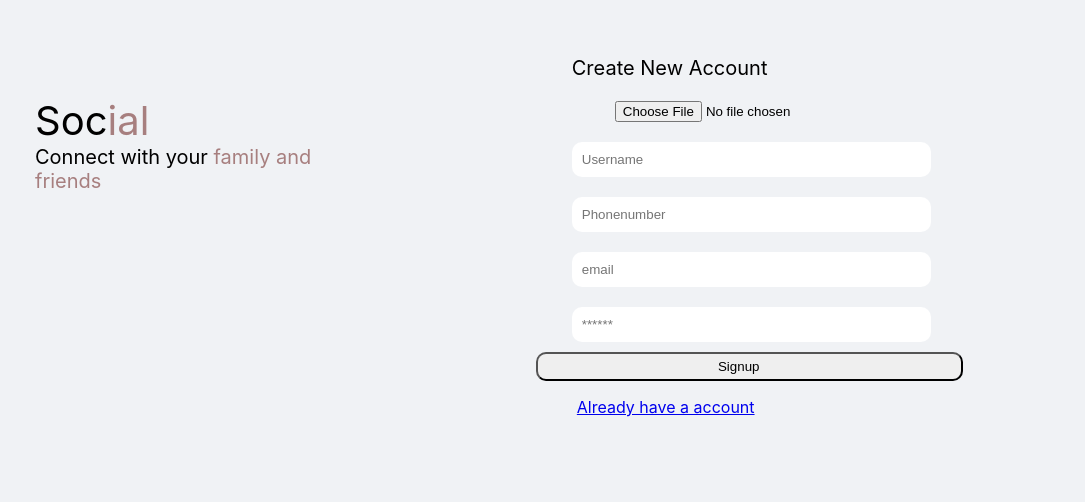
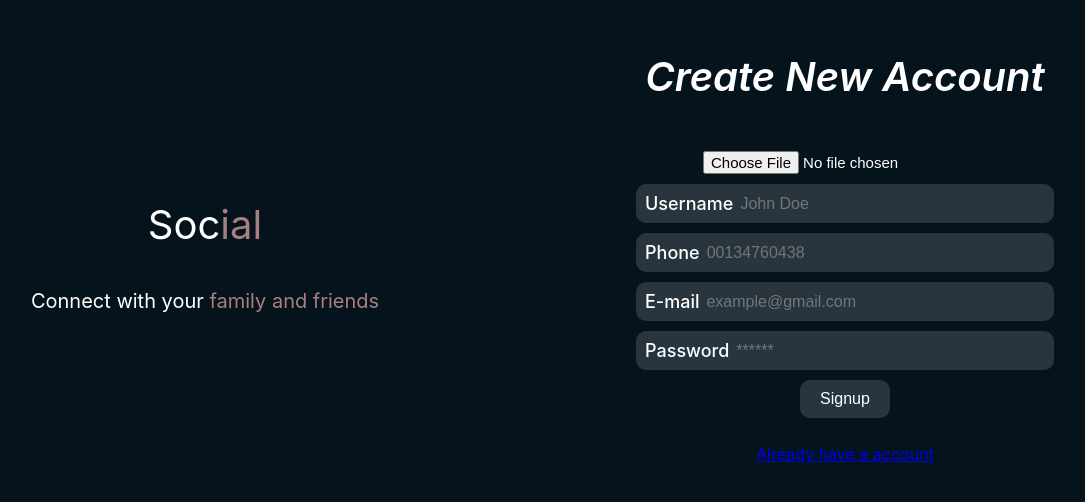
Before and after one commit to prevailayodele2/Treasure-media, a React (Create React App) app: page /signup in a window 1280 px wide. Shown: the part 154-656 px from the top of the page, without its empty margins (115-1200 px from the left). Built offline with nearby package versions, Linux system fonts and the light colour scheme; a web font is replaced by a local one.

Commit message:
changes made to sign up and login

```diff
--- a/src/Component/RightsideContainer/rightbar.css
+++ b/src/Component/RightsideContainer/rightbar.css
@@ -4,6 +4,7 @@
   flex-direction: column;
   justify-content: space-around;
   width: 100%;
+  gap: 20px;
   height: 85vh;
 }
 
@@ -42,6 +43,7 @@
   max-height: 60vh ;
   flex-direction: column;
   overflow: hidden;
+  /* overflow-y: scroll; */
   border-radius: 20px;
   background-color: #28353e;
   background: #28353e;
--- a/src/Pages/Login/login.css
+++ b/src/Pages/Login/login.css
@@ -1,52 +1,52 @@
-.mainContainerForsignup{
+.ddddddddd {
   background-color: #f0f2f5;
   height: 100vh;
+  width: 100%;
+  display: flex;
+flex-direction: row;
 }
 
-.submainContainer{
+
+.ddddddddd .first-div {
+  flex: 1;
   display: flex;
+  justify-content: center;
   align-items: center;
-          padding-top: 200px;
+  border: 1px solid black;
+}
+/* .ddddddddd .submainContainerrd .secondd-div {
+  flex: 1;
+  border: 1px solid black;
+}
+.logoText {
+  font-size: 40px;
+}
+.introtext {
+  font-size: 20px;
 }
 
-.logoText{
-          font-size: 40px;
-          text-align: start;
-          margin-top: 0px;
-}
-.introtext{
+.createaccountTxts {
   font-size: 20px;
-          text-align: start;
-          margin-top: -40px;
 }
 
-.createaccountTxt{
-          font-size: 20px;
-          margin-top: 10px;
-          text-align: start;
-          margin-left: 30%;
-}
-
-.inputText{
-          display: flex;
-          margin-left: 30%;
-          width: 40%;
-          margin-top: 20px;
-          padding: 10px;
+.inputTextx {
+  width: 200px;
+  height: 30px;
   border: none;
+  background-color: inherit;
   border-radius: 10px;
 }
-
-.btnforsignup{
-          margin-left: 2%;
-          margin-top: 10px;
+.inputContainerttt{
+    display: flex;
+    background-color: #28353e;
+    flex-direction: row;
+    align-items: center;
+    border: 1px solid black;
+}
+.btnforsignup {
   border-radius: 10px;
-          padding-left: 180px;
-          padding-right: 202px;
-          padding-top: 5px;
-          padding-bottom: 5px;
   cursor: pointer;
 }
-.part{
+.part {
   color: rgb(167, 127, 127);
-}
+} */
--- a/src/Pages/Login/login.js
+++ /dev/null
@@ -1,38 +0,0 @@
-import React from 'react'
-import { Link } from 'react-router-dom'
-import { useDispatch } from 'react-redux'
-import "./login.css"
-import { useState } from 'react';
-import { login } from '../../Component/ReduxContainer/apiCall';
-export default function Login() {
-  const dispatch = useDispatch();
-  //const {isFetching  , error} = useSelector((state)=>state.user);
-  const [email , setemail]= useState('');
-  const [password , setPassword] = useState('');
-const handleClick = (e)=>{
-  e.preventDefault();
-  login(dispatch ,{email , password});
-}
-  return (
-    <div className='mainContainerForsignup'>
-      <div className='submainContainer'>
-        <div style={{flex:1 , marginLeft:150  , marginBottom:"170px"}}>
-          <p className='logoText'>Soc<span className='part'>ial</span></p>
-          <p className='introtext'>Connect with your <span className='part'>family and friends </span></p>
-        </div>
-        <div style={{flex:3}}>
-          <p className='createaccountTxt'>Login Account</p>
-          <input type="email" name="" id="email" placeholder='Email' onChange={(e)=>setemail(e.target.value)} className='inputText' />
-          <input type="password" placeholder='******' name="" onChange={(e)=>setPassword(e.target.value)} id="password" className='inputText' />
-          <button className='btnforsignup' onClick={handleClick}>Login</button>
-          <Link to={"/forgot/password"}>
-          <p style={{textAlign:'start' , marginLeft:"30.6%" }}>Forgot password</p>
-          </Link>
-          <Link to={"/signup"}>
-          <p style={{textAlign:'start' , marginLeft:"30.6%" }}>Create New Account</p>
-          </Link>
-        </div>
-      </div>
-    </div>
-  )
-}
--- /dev/null
+++ b/src/Pages/Login/login.jsx
@@ -0,0 +1,167 @@
+import React from 'react';
+import { Link } from 'react-router-dom';
+import { useDispatch } from 'react-redux';
+import './login.css';
+import { useState } from 'react';
+import { login } from '../../Component/ReduxContainer/apiCall';
+import { CircularProgress, Stack } from '@mui/material';
+import { Box, styled, width } from '@mui/system';
+
+const LoginContainer = styled('div')(({ theme }) => ({
+  width: '100%',
+  height: '100vh',
+  display: 'flex',
+  flexDirection: 'row',
+  backgroundColor: '#05141c',
+}));
+const LoginFirstDiv = styled('div')(({ theme }) => ({
+  flex: 1,
+  display: 'flex',
+  flexDirection:'column',
+  justifyContent: 'center',
+  alignItems: 'center',
+}));
+const LoginSecondDiv = styled('div')(({ theme }) => ({
+  flex: 1,
+  display: 'flex',
+  flexDirection: 'column',
+  justifyContent: 'center',
+  alignItems: 'center',
+  'div':{
+
+  }
+}));
+const InnerContainer = styled('div')(({ theme }) => ({
+  flexDirection: 'column',
+  button: {
+    border: 'none',
+    borderRadius: '10px',
+    padding: '10px 20px',
+    fontSize: '16px',
+    fontWeight: 500,
+    backgroundColor: '#28353e',
+    color: '#fff',
+    cursor: 'pointer',
+  },
+  'button:hover': {
+    backgroundColor: '#1a2024',
+  },
+}));
+const Header = styled('h2')(({ theme }) => ({
+  color: '#fff',
+  fontSize: '40px',
+  fontWeight: 600,
+  fontStyle: 'italic',
+}));
+const LastFooter = styled('div')(({ theme }) => ({
+  display: 'flex',
+  flexDirection: 'row',
+  gap: '100px',
+  a: {
+    textDecoration: 'none',
+  },
+  'a:hover': {
+    textDecoration: 'underline',
+  },
+}));
+const INputContainer = styled('div')(({ theme }) => ({
+  // border: '1px solid black',
+  padding: '',
+  backgroundColor: '#28353e',
+  borderRadius: '20px',
+  marginBottom: '10px',
+  label: {
+    fontSize: '18px',
+    fontWeight: 500,
+    color: '#fff',
+    marginLeft: '5px',
+  },
+
+  input: {
+    border: 'none',
+    outline: 'none',
+    height: '33px',
+    fontSize: '16px',
+    fontWeight: 400,
+    color: '#a19c9c',
+    backgroundColor: '#28353e',
+    marginLeft: '5px',
+    borderRadius: '20px',
+    width: '300px',
+    // boxShadow: 'inset 8px 8px 12px #05141c, inset -8px -8px 12px #05141c'
+  },
+}));
+
+export default function Login() {
+  const dispatch = useDispatch();
+  //const {isFetching  , error} = useSelector((state)=>state.user);
+  const [email, setemail] = useState('');
+  const [password, setPassword] = useState('');
+  const [isLoading, setIsLoading] = useState(false);
+  const handleClick = (e) => {
+    setIsLoading(true);
+    e.preventDefault();
+    login(dispatch, { email, password });
+    setIsLoading(false);
+  };
+  return (
+    <>
+      <LoginContainer>
+        <LoginFirstDiv>
+          <div>
+          <p style={{ color: '#fff' }} className="logoText">
+            Soc<span className="part">ial</span>
+          </p>
+          <p style={{ color: '#fff' }} className="introtext">
+            Connect with your <span className="part">family and friends </span>
+          </p>
+          </div>
+        </LoginFirstDiv>
+        <LoginSecondDiv>
+          <InnerContainer>
+            <Header>Login</Header>
+            <INputContainer>
+              <label>{'E-mail'}</label>
+              <input
+                type="email"
+                name=""
+                id="email"
+                placeholder="example@gmail.com"
+                onChange={(e) => setemail(e.target.value)}
+              />
+            </INputContainer>
+            <INputContainer>
+              <label>password</label>
+              <input
+                type="password"
+                placeholder="******"
+                name=""
+                onChange={(e) => setPassword(e.target.value)}
+                id="password"
+              />
+            </INputContainer>
+            <button onClick={handleClick} disabled={isLoading}>
+              {!isLoading ? (
+                'Continue'
+              ) : (
+                <CircularProgress
+                  thickness={2}
+                  sx={{ padding: '0px 17px' }}
+                  size={22}
+                />
+              )}
+            </button>
+          </InnerContainer>
+          <LastFooter>
+            <Link to={'/forgot/password'}>
+              <p style={{}}>Forgot password</p>
+            </Link>
+            <Link to={'/signup'}>
+              <p style={{}}>Create New Account</p>
+            </Link>
+          </LastFooter>
+        </LoginSecondDiv>
+      </LoginContainer>
+    </>
+  );
+}
--- a/src/Pages/Register/signup.css
+++ b/src/Pages/Register/signup.css
@@ -1,51 +1,69 @@
 .mainContainerForsignup{
-          background-color: #f0f2f5;
+          background-color: #05141c;
           height: 100vh;
+          width: 100%;
 }
 
 .submainContainer{
           display: flex;
+          height: 100%;
+
           align-items: center;
-          padding-top: 200px;
 }
 
 .logoText{
           font-size: 40px;
-          text-align: start;
-          margin-top: 0px;
 }
 .introtext{
           font-size: 20px;
-          text-align: start;
-          margin-top: -40px;
 }
 
 .createaccountTxt{
-          font-size: 20px;
-          margin-top: 10px;
-          text-align: start;
-          margin-left: 30%;
+          font-size: 40px;
+          font-weight: 600;
+          font-style: italic;
+          color: #fff;
 }
 
 .inputText{
           display: flex;
-          margin-left: 30%;
-          width: 40%;
-          margin-top: 20px;
-          padding: 10px;
           border: none;
-          border-radius: 10px;
+          width: 300px;
+          height: 31px;
+          font-size: 16px;
+          font-weight: 400;
+          color: #a19c9c;
+          outline: none;
+          background-color:  #28353e;
+}
+
+.signupInputContainer{
+    display: flex;
+    gap: 5px;
+    width: 400px;
+    background-color:  #28353e;
+    align-items: center;
+    padding: 3px 9px;
+    border-radius: 10px;
+}
+.signupInputContainer label{
+    font-size: 18px;
+    font-weight: 500;
+    color: #fff;
 }
 
 .btnforsignup{
-          margin-left: 2%;
-          margin-top: 10px;
           border-radius: 10px;
-          padding-left: 180px;
-          padding-right: 202px;
-          padding-top: 5px;
-          padding-bottom: 5px;
           cursor: pointer;
+          background-color: #28353e;
+          border: none;
+          padding: 10px 20px;
+          font-size: 16px;
+          font-weight: 500;
+          color: #fff;
+}
+.btnforsignup:hover{
+    background-color: #1a2024 ;
 }
 .part{
           color: rgb(167, 127, 127);
--- a/src/Pages/Register/signup.js
+++ b/src/Pages/Register/signup.jsx
@@ -11,19 +11,20 @@ import {
   uploadBytesResumable,
   getDownloadURL,
 } from 'firebase/storage';
+import { CircularProgress } from '@mui/material';
 
 export default function Signup() {
   const dispatch = useDispatch();
   const { isFetching, error } = useSelector((state) => state.user);
   const user = useSelector((state) => state.user);
-  console.log(user)
+  console.log(user);
   const [email, setEmail] = useState('');
   const [phonenumber, setphonenumber] = useState('');
   const [username, setusername] = useState('');
   const [password, setpassword] = useState('');
   const [file, setfile] = useState(null);
+  const [isLoading, setIsLoading] = useState(false);
   const userDetails = user.user;
-  console.log(userDetails?.status)
   const navigator = useNavigate();
   // useEffect(()=>{
   //   if ( isFetching === false && error ===false){
@@ -33,6 +34,7 @@ export default function Signup() {
 
   const handleClick = (e) => {
     e.preventDefault();
+    setIsLoading(true);
     const fileName = new Date().getTime() + file?.name;
     const storage = getStorage(app);
     const StorageRef = ref(storage, fileName);
@@ -68,50 +70,72 @@ export default function Signup() {
         });
       }
     );
+    setIsLoading(false);
   };
-  console.log(userDetails?.status);
   if (userDetails?.status === 'Pending') {
     navigator('/verify/email');
   }
   return (
     <div className="mainContainerForsignup">
       <div className="submainContainer">
-        <div style={{ flex: 1, marginLeft: 150, marginBottom: '170px' }}>
-          <p className="logoText">
+        <div style={{ flex: 1 }}>
+          <p style={{ color: '#fff' }} className="logoText">
             Soc<span className="part">ial</span>
           </p>
-          <p className="introtext">
+          <p style={{ color: '#fff' }} className="introtext">
             Connect with your <span className="part">family and friends </span>
           </p>
         </div>
-        <div style={{ flex: 3 }}>
+        <div
+          style={{
+            flex: 1,
+            gap: '10px',
+            display: 'flex',
+            flexDirection: 'column',
+            justifyContent: 'center',
+            alignItems: 'center',
+          }}
+        >
           <p className="createaccountTxt">Create New Account</p>
+
           <input
             type="file"
             name="file"
             id="file"
+            style={{ color: '#fff', fontSize: '15px' }}
             onChange={(e) => setfile(e.target.files[0])}
           />
+          <div className="signupInputContainer">
+            <label>Username</label>
             <input
               type="text"
-            placeholder="Username"
+              placeholder="John Doe"
               onChange={(e) => setusername(e.target.value)}
               className="inputText"
             />
+          </div>
+          <div className="signupInputContainer">
+            <label>Phone</label>
             <input
               type="text"
-            placeholder="Phonenumber"
+              placeholder="00134760438"
               onChange={(e) => setphonenumber(e.target.value)}
               className="inputText"
             />
+          </div>
+          <div className="signupInputContainer">
+            <label>E-mail</label>
             <input
               type="email"
               name=""
               id=""
-            placeholder="email"
+              placeholder="example@gmail.com"
               onChange={(e) => setEmail(e.target.value)}
               className="inputText"
             />
+          </div>
+          <div className="signupInputContainer">
+            <label>Password</label>
             <input
               type="password"
               placeholder="******"
@@ -120,13 +144,24 @@ export default function Signup() {
               id=""
               className="inputText"
             />
-          <button className="btnforsignup" onClick={handleClick}>
-            Signup
+          </div>
+          <button
+            className="btnforsignup"
+            disabled={isLoading}
+            onClick={handleClick}
+          >
+            {isLoading ? (
+              <CircularProgress
+                thickness={2}
+                sx={{ padding: '0px 17px' }}
+                size={22}
+              />
+            ) : (
+              'Signup'
+            )}
           </button>
-          <Link to={'/'}>
-            <p style={{ textAlign: 'start', marginLeft: '30.6%' }}>
-              Already have a account
-            </p>
+          <Link to={'/login'}>
+            <p style={{}}>Already have a account</p>
           </Link>
         </div>
       </div>
--- a/src/Pages/VerifyEmail/Verifyemail.js
+++ b/src/Pages/VerifyEmail/Verifyemail.js
@@ -2,20 +2,21 @@ import React, { useState } from 'react';
 import { Link } from 'react-router-dom';
 import { useDispatch, useSelector } from 'react-redux';
 import { VerifyEmail } from '../../Component/ReduxContainer/apiCall';
+import { CircularProgress } from '@mui/material';
 
 export default function Verifyemail() {
   const dispatch = useDispatch();
   const [OTP, setOTP] = useState('');
+  const [isLoading, setIsLoading] = useState(false);
   const user = useSelector((state) => state.user);
-  console.log(user);
   const userDetails = user.user;
   const id = userDetails?.user;
-  console.log(id);
-  console.log(userDetails);
 
   const handleOTP = (e) => {
+    setIsLoading(true);
     e.preventDefault();
     VerifyEmail(dispatch, { OTP: OTP, user: id });
+    setIsLoading(false);
   };
 
   return (
@@ -25,6 +26,7 @@ export default function Verifyemail() {
         height: '100vh',
         display: 'flex',
         alignItems: 'center',
+        backgroundColor: '#05141c',
         justifyContent: 'center',
       }}
     >
@@ -34,10 +36,10 @@ export default function Verifyemail() {
           padding: '20px',
           margin: 'auto',
           borderRadius: '10px',
-          backgroundColor: 'black',
+          backgroundColor: ' #28353e',
         }}
       >
-        <p>Aavelance Send Email</p>
+        <p>Verify Email</p>
         <form style={{ display: 'flex', flexDirection: 'column' }}>
           <input
             type={'number'}
@@ -56,15 +58,24 @@ export default function Verifyemail() {
               width: '40%',
               border: 'none',
               padding: '10px 20px',
-              backgroundColor: 'white',
+              backgroundColor: '#1a2024',
               color: 'black',
               borderRadius: '10px',
               margin: '20px 0px',
               cursor: 'pointer',
             }}
+            disabled={isLoading}
             onClick={handleOTP}
           >
-            Confirm OTP
+            {isLoading ? (
+              <CircularProgress
+                thickness={2}
+                sx={{ padding: '0px 17px' }}
+                size={22}
+              />
+            ) : (
+              'Confirm OTP'
+            )}
           </button>
           <Link to={'/register'}>
             <p
```
Also changed, not shown: src/Component/RightsideContainer/Rightbar.js (+71 -28 lines). Lines whose indentation alone changed are shown as unchanged.
